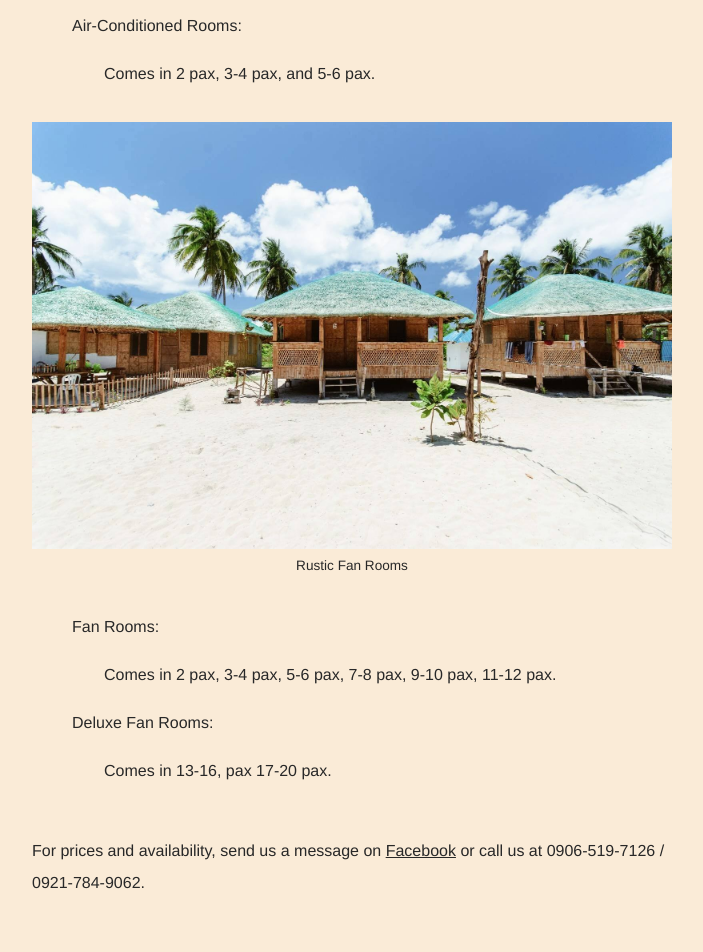
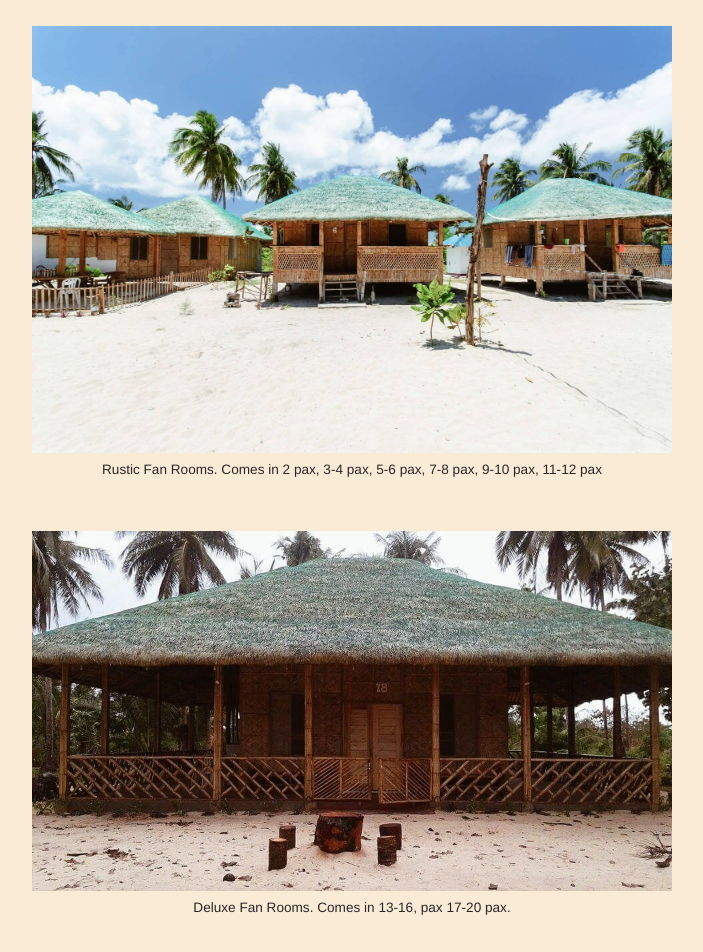
Before and after one commit to giantcarlos/villa-noe, a React (Vite) app: page /rooms in a window 1280 px wide. Shown: the part 740-1692 px from the top of the page, without its empty margins (288-991 px from the left). Built offline with nearby package versions, Linux system fonts and the light colour scheme.

Commit message:
add deluxe cabin photo

```diff
--- a/src/App.css
+++ b/src/App.css
@@ -429,12 +429,12 @@ button {
   line-height: 2;
 }
 
-.room-info {
-  margin-left: 2rem;
+figure {
+  margin-bottom: 2rem;
 }
 
 .details-contact {
-  margin-top: 3rem;
+  margin-top: 2rem;
 }
 
 .details-link {
--- a/src/Components/RoomsDetails.jsx
+++ b/src/Components/RoomsDetails.jsx
@@ -39,22 +39,16 @@ function RoomsDetails() {
                 <motion.div variants={item2} className="details-title">Our Rooms</motion.div>
                 <motion.figure variants={item2} className="couple-image">
                     <img src="aircon.jpeg" alt="Air-conditioned rooms."></img>
-                    <figcaption className="couple-cap">Air-Conditioned Room</figcaption>
+                    <figcaption className="couple-cap">Air-Conditioned Rooms. Comes in 2 pax, 3-4 pax, and 5-6 pax.</figcaption>
                 </motion.figure>
-                <motion.div variants={item2}>
-                  <ul>Air-Conditioned Rooms:</ul>
-                  <ul className="room-info">Comes in 2 pax, 3-4 pax, and 5-6 pax.</ul>
-                </motion.div>
                 <motion.figure variants={item2} className="couple-image">
                     <img src="cottage.jpg" alt="Rustic fan cottages."></img>
-                    <figcaption className="couple-cap">Rustic Fan Rooms</figcaption>
+                    <figcaption className="couple-cap">Rustic Fan Rooms. Comes in 2 pax, 3-4 pax, 5-6 pax, 7-8 pax, 9-10 pax, 11-12 pax</figcaption>
                 </motion.figure>
-                <motion.div variants={item2}>
-                  <ul>Fan Rooms:</ul>
-                  <ul className="room-info">Comes in 2 pax, 3-4 pax, 5-6 pax, 7-8 pax, 9-10 pax, 11-12 pax.</ul>
-                  <ul>Deluxe Fan Rooms:</ul>
-                  <ul className="room-info">Comes in 13-16, pax 17-20 pax.</ul>
-                </motion.div>
+                <motion.figure variants={item2} className="couple-image">
+                    <img src="deluxe.jpg" alt="Deluxe fan cottages."></img>
+                    <figcaption className="couple-cap">Deluxe Fan Rooms. Comes in 13-16, pax 17-20 pax.</figcaption>
+                </motion.figure>
                 <motion.p className="details-contact" variants={item2}>
                 For prices and availability, send us a message on&nbsp;
                 <a className="details-link" href='https://www.facebook.com/VillaNoeBeach/' target="_blank">Facebook</a> or call us at 0906-519-7126 / 0921-784-9062.
```
Also changed, not shown: public/deluxe.jpg (added).
